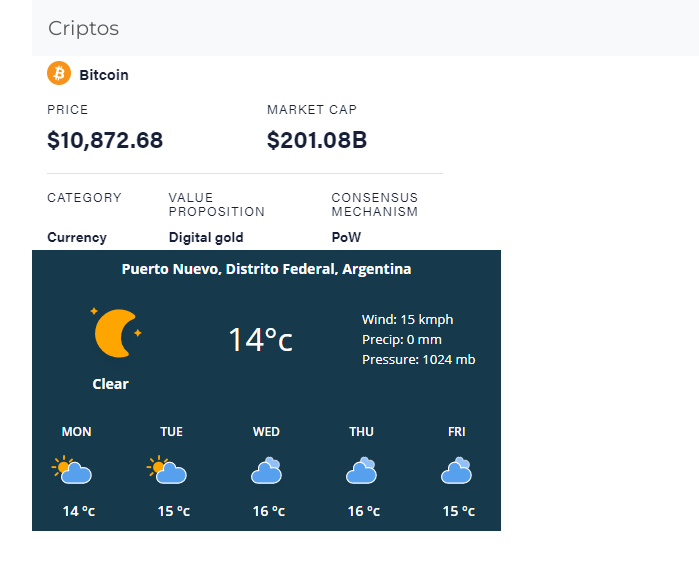
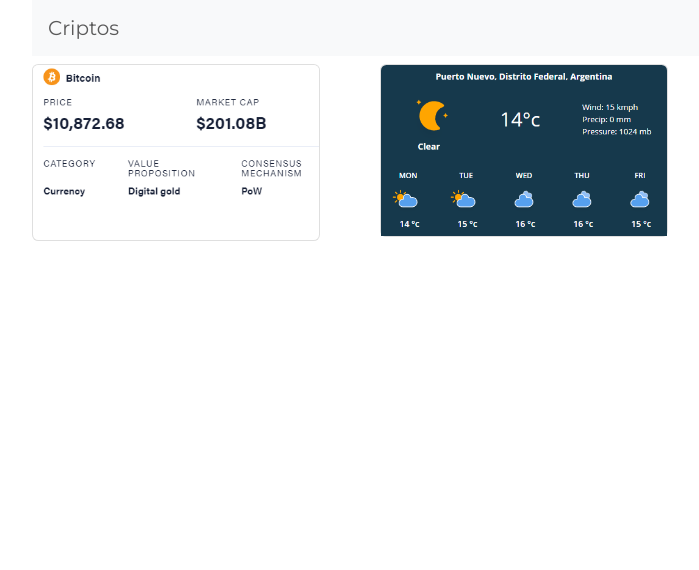
Before and after one commit to casasfranco/RollingNews-final, a React (Create React App) app in the folder rolling-news/: page / in a window 1280 px wide. Shown: the top 570 px of the page, without its empty margins (53-752 px from the left). Built offline with nearby package versions, Linux system fonts and the light colour scheme.

Commit message:
se termino de maquetar el componente de las api

```diff
--- a/rolling-news/src/App.js
+++ b/rolling-news/src/App.js
@@ -1,8 +1,8 @@
 import React from 'react';
 import './App.css';
 import Header from './components/common/Header';
+import Footer from './components/common/Footer';
 import Criptomonedas from './components/common/Criptomonedas';
-import Clima from './components/common/Clima';
 import './bootstrap.min.css';
 
 function App() {
@@ -10,8 +10,8 @@
     <div>
       <Header></Header>
       <Criptomonedas></Criptomonedas>
-      <Clima></Clima>
-    </div>
+      <Footer></Footer>
+      </div>
   );
 }
 
--- a/rolling-news/src/components/common/Clima.js
+++ /dev/null
@@ -1,14 +0,0 @@
-import React from 'react';
-import Image from 'react-bootstrap/Image';
-
-const Clima = () => {
-    return (
-        <section className = "container">
-              <div>
- <Image src="clima.png" fluid />
-        </div>
-        </section>
-    );
-};
-
-export default Clima;
--- a/rolling-news/src/components/common/Criptomonedas.js
+++ b/rolling-news/src/components/common/Criptomonedas.js
@@ -1,14 +1,28 @@
 import React from 'react';
-import Image from 'react-bootstrap/Image';
-
+import Card from 'react-bootstrap/Card';
+import CardDeck from 'react-bootstrap/CardDeck';
 
 const Criptomonedas = () => {
     return (
-        <section className ="container">
-       <div>
- <Image src="cripto.png" fluid />
-        </div>
-
+ <section className ="container mt-2">
+   <div className="row">
+   <CardDeck >
+  <div className="col-sm-12 col-md-6">
+  <Card  style={{ width: '18rem' }}>
+    <Card.Img variant="top" src="cripto.png" />
+    <Card.Body>
+      <Card.Text>
+      </Card.Text>
+    </Card.Body>
+  </Card>
+  </div>
+  <div className="col-sm-12 col-md-6">
+   <Card  style={{ width: '18rem' }}>
+    <Card.Img variant="top" src="clima.png" />
+    </Card>
+    </div>
+</CardDeck>
+</div>
         </section>
     );
 };
```
